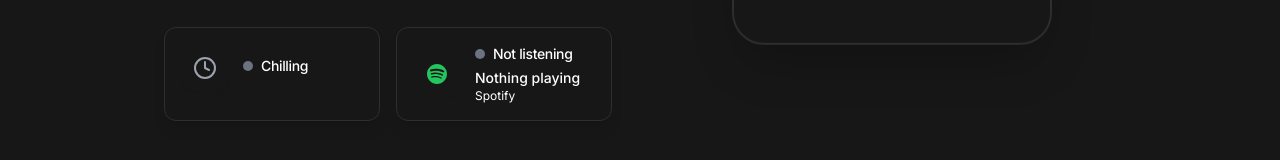
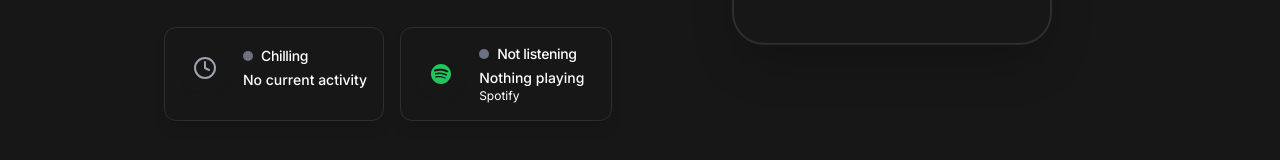
Before and after one commit to JIPrettyCool/meric.rocks, a Next.js app: page / in a window 1280 px wide. Shown: the part 555-715 px from the top of the page. Built offline with nearby package versions, Linux system fonts and the light colour scheme; no server answers.

Commit message:
feat: update DiscordStatus component to display default message when no current activity is available

```diff
--- a/components/DiscordStatus.tsx
+++ b/components/DiscordStatus.tsx
@@ -142,7 +142,7 @@ export default function DiscordStatus() {
               </p>
             </div>
             <p className="text-sm text-foreground/90 font-medium truncate mt-1">
-              {currentActivity?.name}
+              {currentActivity?.name || "No current activity"}
             </p>
             <p className="text-xs text-foreground/70 truncate">
               {currentActivity?.details || (gamingActivity ? "Playing game" : "")}
```
